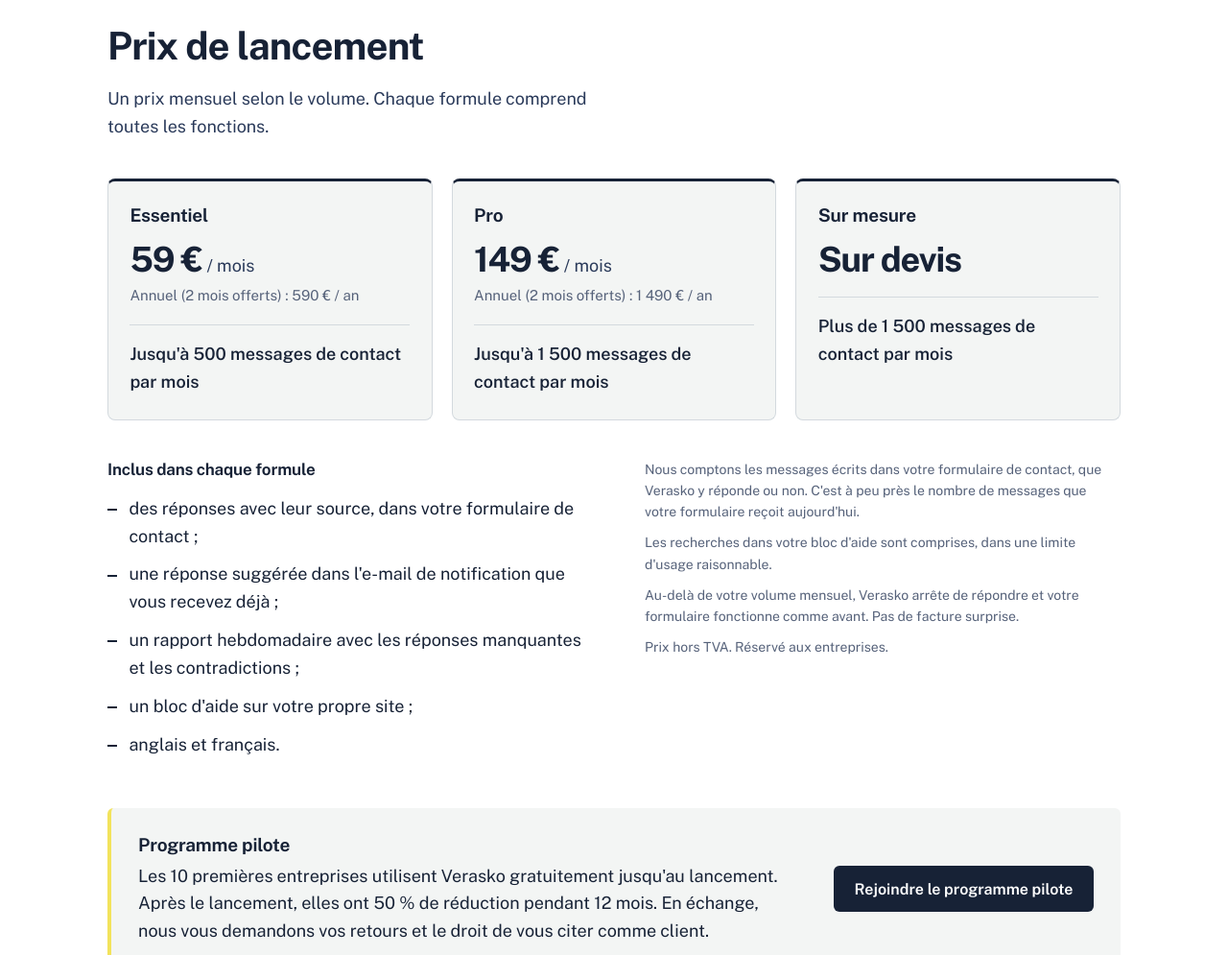
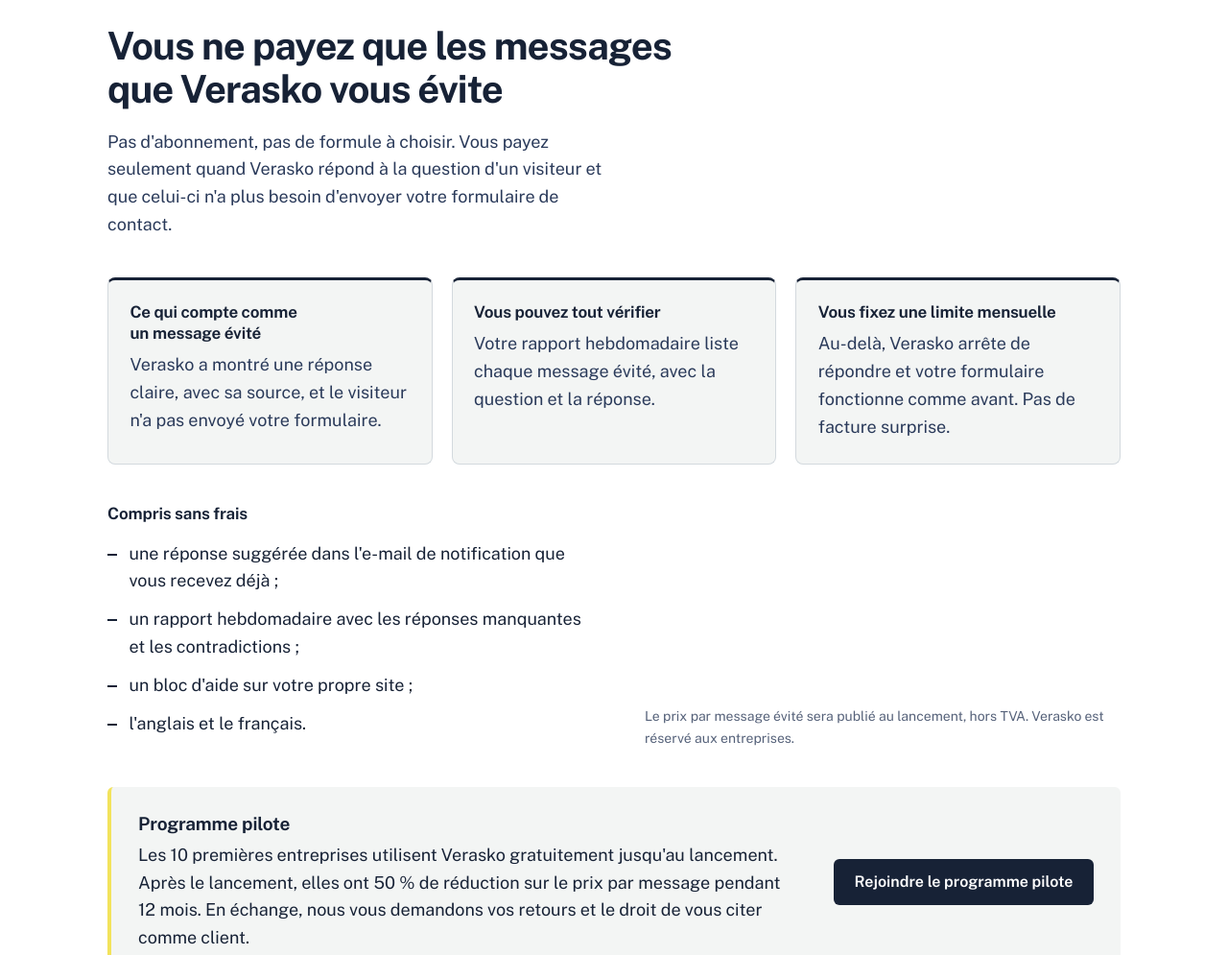
Before and after one commit to verboischristian-ctrl/verasko-website, a plain HTML site: page site/fr/index.html in a window 1280 px wide. Shown: the part 4420-5415 px from the top of the page at 96% size. Drawn offline with Linux system fonts and the light colour scheme.

Commit message:
Pricing: price per message saved, no amount on the site (brief of 14/11)
- Pricing section: the principle, three points, what is included, note
- Pilot program: 50% off the price per message
- Meta description and terms of use: no amount

Co-Authored-By: Claude Opus 5.5 <noreply@anthropic.com>
Claude-Session: https://claude.ai/code/session_01H6cyG8cda6FjaFiUrHWVMA

```diff
--- a/site/assets/style.css
+++ b/site/assets/style.css
@@ -749,40 +749,27 @@ h3 {
 
 /* Pricing */
 
-.plans {
+.price-points {
   display: grid;
   grid-template-columns: repeat(3, minmax(0, 1fr));
   gap: 1.25rem;
-  margin-top: 2.5rem;
+  margin: 2.5rem 0 0;
+  padding: 0;
+  list-style: none;
 }
-.plan {
+.price-points li {
   border: 1px solid var(--rule);
   border-top: 3px solid var(--ink);
   border-radius: 8px;
   padding: 1.4rem 1.4rem 1.5rem;
   background: var(--paper);
 }
-.plan-price {
-  margin: 0.9rem 0 0;
+.price-points h3 {
+  font-size: 1.0625rem;
+}
+.price-points p {
+  margin: 0.5rem 0 0;
   color: var(--ink-2);
-}
-.plan-price .amount {
-  font-size: 2.25rem;
-  font-weight: 720;
-  letter-spacing: -0.03em;
-  color: var(--ink);
-  line-height: 1.1;
-}
-.plan-year {
-  margin: 0.3rem 0 0;
-  font-size: 0.9375rem;
-  color: var(--slate);
-}
-.plan-volume {
-  margin: 1.1rem 0 0;
-  padding-top: 1rem;
-  border-top: 1px solid var(--rule);
-  font-weight: 560;
 }
 .plans-more {
   display: grid;
@@ -796,15 +783,11 @@ h3 {
 .plans-more .report-list {
   margin-top: 1rem;
 }
-.plan-notes {
+.plan-note {
   margin: 0;
-  padding: 0;
-  list-style: none;
+  align-self: end;
   font-size: 0.875rem;
   color: var(--slate);
-}
-.plan-notes li {
-  margin-bottom: 0.6rem;
 }
 .pilot {
   display: flex;
@@ -1092,7 +1075,7 @@ h3 {
     grid-template-columns: minmax(0, 1fr);
   }
   .needs,
-  .plans,
+  .price-points,
   .plans-more {
     grid-template-columns: minmax(0, 1fr);
   }
--- a/site/fr/index.html
+++ b/site/fr/index.html
@@ -4,7 +4,7 @@
   <meta charset="utf-8">
   <meta name="viewport" content="width=device-width, initial-scale=1">
   <title>Verasko : des réponses tirées de vos documents officiels</title>
-  <meta name="description" content="Verasko se place devant votre formulaire de contact et répond uniquement à partir de vos documents officiels. S'il n'est pas sûr, votre formulaire part comme d'habitude. À partir de 59&nbsp;€ par mois.">
+  <meta name="description" content="Verasko se place devant votre formulaire de contact et répond uniquement à partir de vos documents officiels. S'il n'est pas sûr, votre formulaire part comme d'habitude.">
   <link rel="canonical" href="https://verasko.com/fr/">
   <link rel="alternate" hreflang="en" href="https://verasko.com/">
   <link rel="alternate" hreflang="fr" href="https://verasko.com/fr/">
@@ -246,52 +246,41 @@
 
     <section class="section section--white" id="tarifs" aria-labelledby="pricing-title">
       <div class="wrap">
-        <h2 id="pricing-title">Prix de lancement</h2>
-        <p class="intro">Un prix mensuel selon le volume. Chaque formule comprend toutes les fonctions.</p>
+        <h2 id="pricing-title">Vous ne payez que les messages que Verasko vous évite</h2>
+        <p class="intro">Pas d'abonnement, pas de formule à choisir. Vous payez seulement quand Verasko répond à la question d'un visiteur et que celui-ci n'a plus besoin d'envoyer votre formulaire de contact.</p>
 
-        <div class="plans">
-          <article class="plan">
-            <h3>Essentiel</h3>
-            <p class="plan-price"><span class="amount">59&nbsp;€</span> / mois</p>
-            <p class="plan-year">Annuel (2 mois offerts)&nbsp;: 590&nbsp;€ / an</p>
-            <p class="plan-volume">Jusqu'à 500 messages de contact par mois</p>
-          </article>
-          <article class="plan">
-            <h3>Pro</h3>
-            <p class="plan-price"><span class="amount">149&nbsp;€</span> / mois</p>
-            <p class="plan-year">Annuel (2 mois offerts)&nbsp;: 1&nbsp;490&nbsp;€ / an</p>
-            <p class="plan-volume">Jusqu'à 1&nbsp;500 messages de contact par mois</p>
-          </article>
-          <article class="plan">
-            <h3>Sur mesure</h3>
-            <p class="plan-price"><span class="amount">Sur devis</span></p>
-            <p class="plan-volume">Plus de 1&nbsp;500 messages de contact par mois</p>
-          </article>
-        </div>
+        <ul class="price-points">
+          <li>
+            <h3>Ce qui compte comme un message évité</h3>
+            <p>Verasko a montré une réponse claire, avec sa source, et le visiteur n'a pas envoyé votre formulaire.</p>
+          </li>
+          <li>
+            <h3>Vous pouvez tout vérifier</h3>
+            <p>Votre rapport hebdomadaire liste chaque message évité, avec la question et la réponse.</p>
+          </li>
+          <li>
+            <h3>Vous fixez une limite mensuelle</h3>
+            <p>Au-delà, Verasko arrête de répondre et votre formulaire fonctionne comme avant. Pas de facture surprise.</p>
+          </li>
+        </ul>
 
         <div class="plans-more">
           <div>
-            <h3>Inclus dans chaque formule</h3>
+            <h3>Compris sans frais</h3>
             <ul class="report-list">
-              <li>des réponses avec leur source, dans votre formulaire de contact&nbsp;;</li>
               <li>une réponse suggérée dans l'e-mail de notification que vous recevez déjà&nbsp;;</li>
               <li>un rapport hebdomadaire avec les réponses manquantes et les contradictions&nbsp;;</li>
               <li>un bloc d'aide sur votre propre site&nbsp;;</li>
-              <li>anglais et français.</li>
+              <li>l'anglais et le français.</li>
             </ul>
           </div>
-          <ul class="plan-notes">
-            <li>Nous comptons les messages écrits dans votre formulaire de contact, que Verasko y réponde ou non. C'est à peu près le nombre de messages que votre formulaire reçoit aujourd'hui.</li>
-            <li>Les recherches dans votre bloc d'aide sont comprises, dans une limite d'usage raisonnable.</li>
-            <li>Au-delà de votre volume mensuel, Verasko arrête de répondre et votre formulaire fonctionne comme avant. Pas de facture surprise.</li>
-            <li>Prix hors TVA. Réservé aux entreprises.</li>
-          </ul>
+          <p class="plan-note">Le prix par message évité sera publié au lancement, hors TVA. Verasko est réservé aux entreprises.</p>
         </div>
 
         <aside class="pilot" aria-labelledby="pilot-title">
           <div>
             <h3 id="pilot-title">Programme pilote</h3>
-            <p>Les 10 premières entreprises utilisent Verasko gratuitement jusqu'au lancement. Après le lancement, elles ont 50&nbsp;% de réduction pendant 12 mois. En échange, nous vous demandons vos retours et le droit de vous citer comme client.</p>
+            <p>Les 10 premières entreprises utilisent Verasko gratuitement jusqu'au lancement. Après le lancement, elles ont 50&nbsp;% de réduction sur le prix par message pendant 12 mois. En échange, nous vous demandons vos retours et le droit de vous citer comme client.</p>
           </div>
           <a class="btn" href="#access">Rejoindre le programme pilote</a>
         </aside>
```
Also changed, not shown: site/fr/conditions/index.html (+1 -1 lines), site/index.html (+20 -31 lines), site/terms/index.html (+1 -1 lines), 1 other file.
